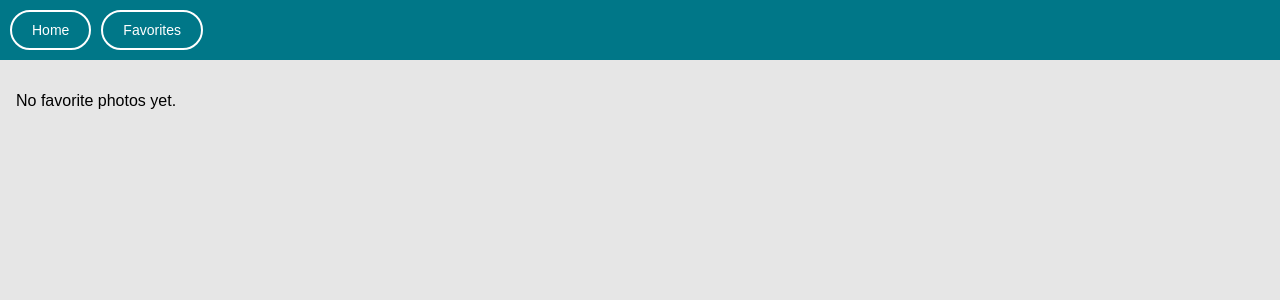
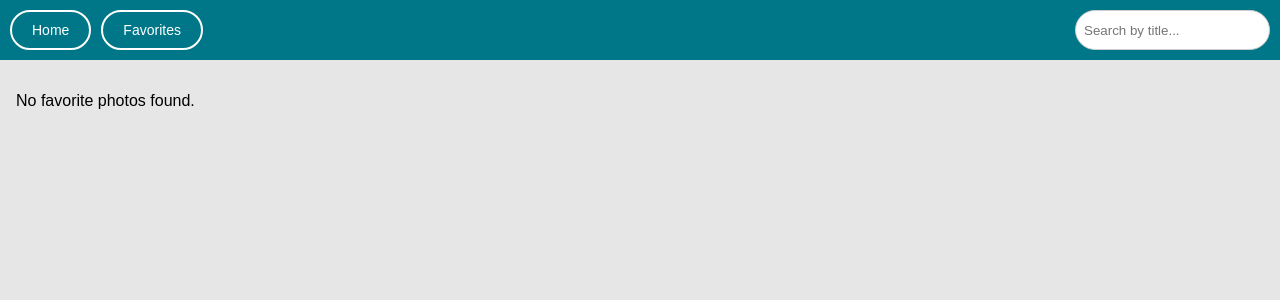
Before and after one commit to vaivav11/flickr-infinite-scroll, a React (Create React App) app: page /favorites in a window 1280 px wide. Shown: the top 300 px of the page. Built offline with nearby package versions, Linux system fonts and the light colour scheme.

Commit message:
search functionality

```diff
--- a/src/App.css
+++ b/src/App.css
@@ -60,3 +60,11 @@ body {
     height: auto;
   }
 }
+
+.search-input {
+  margin-left: auto;
+  padding: 8px;
+  border: 1px solid #ccc;
+  border-radius: 20px;
+  outline: none;
+}
--- a/src/App.tsx
+++ b/src/App.tsx
@@ -1,20 +1,81 @@
-import React from 'react';
-import { BrowserRouter as Router, Route, Routes, Link } from 'react-router-dom';
+import React, { useState, useCallback } from 'react';
+import { BrowserRouter as Router, Route, Routes, Link, useNavigate } from 'react-router-dom';
 import Gallery from './components/Gallery/Gallery';
 import Favorites from './components/Favorites/Favorites';
 import './App.css';
 
+const useDebounce = (value: string, delay: number) => {
+  const [debouncedValue, setDebouncedValue] = useState(value);
+
+  React.useEffect(() => {
+    const handler = setTimeout(() => {
+      setDebouncedValue(value);
+    }, delay);
+
+    return () => {
+      clearTimeout(handler);
+    };
+  }, [value, delay]);
+
+  return debouncedValue;
+};
+
+const Search: React.FC<{ onSearch: (query: string) => void }> = ({ onSearch }) => {
+  const [query, setQuery] = useState('');
+  const debouncedQuery = useDebounce(query, 300);
+
+  const handleChange = useCallback((e: React.ChangeEvent<HTMLInputElement>) => {
+    setQuery(e.target.value);
+  }, []);
+
+  React.useEffect(() => {
+    onSearch(debouncedQuery);
+  }, [debouncedQuery, onSearch]);
+
+  return (
+    <input
+      type="text"
+      placeholder="Search by title..."
+      value={query}
+      onChange={handleChange}
+      className="search-input"
+    />
+  );
+};
+
+const AppContent: React.FC<{ searchQuery: string; setSearchQuery: React.Dispatch<React.SetStateAction<string>> }> = ({ searchQuery, setSearchQuery }) => {
+  const navigate = useNavigate();
+
+  const handleSearch = (query: string) => {
+    setSearchQuery(query);
+  };
+
+  const handleHomeClick = () => {
+    setSearchQuery('');
+    navigate('/');
+  };
+
+  return (
+    <div>
+      <nav>
+        <Link to="/" onClick={handleHomeClick}>Home</Link>
+        <Link to="/favorites">Favorites</Link>
+        <Search onSearch={handleSearch} />
+      </nav>
+      <Routes>
+        <Route path="/" element={<Gallery searchQuery={searchQuery} />} />
+        <Route path="/favorites" element={<Favorites searchQuery={searchQuery} />} />
+      </Routes>
+    </div>
+  );
+};
+
 const App: React.FC = () => {
+  const [searchQuery, setSearchQuery] = useState('');
+
   return (
     <Router>
-      <nav>
-        <Link to="/">Home</Link>
-        <Link to="/favorites">Favorites</Link>
-      </nav>
-      <Routes>
-        <Route path="/" element={<Gallery />} />
-        <Route path="/favorites" element={<Favorites />} />
-      </Routes>
+      <AppContent searchQuery={searchQuery} setSearchQuery={setSearchQuery} />
     </Router>
   );
 };
--- a/src/components/Favorites/Favorites.tsx
+++ b/src/components/Favorites/Favorites.tsx
@@ -1,27 +1,40 @@
-import React, { useState } from 'react';
+import React from 'react';
 import PhotoCard from '../PhotoCard/PhotoCard';
 
-const Favorites: React.FC = () => {
-  const [favorites, setFavorites] = useState<any[]>(() => {
+interface FavoritesProps {
+  searchQuery: string;
+}
+
+const Favorites: React.FC<FavoritesProps> = ({ searchQuery }) => {
+  const [favorites, setFavorites] = React.useState<any[]>(() => {
     const savedFavorites = localStorage.getItem('favorites');
     return savedFavorites ? JSON.parse(savedFavorites) : [];
   });
 
   const handleFavorite = (photo: any) => {
-    const updatedFavorites = favorites.filter(fav => fav.id !== photo.id);
-    setFavorites(updatedFavorites);
-    localStorage.setItem('favorites', JSON.stringify(updatedFavorites));
+    const isFavorite = favorites.some(fav => fav.id === photo.id);
+    if (isFavorite) {
+      const updatedFavorites = favorites.filter(fav => fav.id !== photo.id);
+      setFavorites(updatedFavorites);
+      localStorage.setItem('favorites', JSON.stringify(updatedFavorites));
+    }
   };
+
+  const filteredFavorites = favorites.filter(photo =>
+    photo.title.toLowerCase().includes(searchQuery.toLowerCase())
+  );
 
   return (
     <div className="favorites">
-      {favorites.length === 0 ? (
-        <p>No favorite photos yet.</p>
-      ) : (
-        favorites.map(photo => (
-          <PhotoCard key={photo.id} photo={photo} onFavorite={handleFavorite} isFavorite />
-        ))
-      )}
+      {filteredFavorites.length === 0 && <p>No favorite photos found.</p>}
+      {filteredFavorites.map(photo => (
+        <PhotoCard
+          key={photo.id}
+          photo={photo}
+          onFavorite={handleFavorite}
+          isFavorite={true}
+        />
+      ))}
     </div>
   );
 };
--- a/src/components/Gallery/Gallery.tsx
+++ b/src/components/Gallery/Gallery.tsx
@@ -1,10 +1,15 @@
-import React, { useState, useEffect, useRef, useCallback } from 'react';
+import React, { useState, useEffect, useCallback, useRef } from 'react';
 import PhotoCard from '../PhotoCard/PhotoCard';
 
-const Gallery: React.FC = () => {
+interface GalleryProps {
+  searchQuery: string;
+}
+
+const Gallery: React.FC<GalleryProps> = React.memo(({ searchQuery }) => {
   const [photos, setPhotos] = useState<any[]>([]);
   const [page, setPage] = useState(1);
   const [loading, setLoading] = useState(false);
+  const [hasMore, setHasMore] = useState(true);
   const [favorites, setFavorites] = useState<any[]>(() => {
     const savedFavorites = localStorage.getItem('favorites');
     return savedFavorites ? JSON.parse(savedFavorites) : [];
@@ -12,15 +17,44 @@ const Gallery: React.FC = () => {
 
   const fetchPhotos = useCallback(async () => {
     setLoading(true);
-    const response = await fetch(`https://api.flickr.com/services/rest/?method=flickr.photos.getRecent&api_key=${process.env.REACT_APP_FLICKR_API_KEY}&format=json&nojsoncallback=1&page=${page}`);
-    const data = await response.json();
-    setPhotos(prevPhotos => [...prevPhotos, ...data.photos.photo]);
+    try {
+      const baseUrl = 'https://api.flickr.com/services/rest/';
+      const searchMethod = searchQuery
+        ? 'flickr.photos.search'
+        : 'flickr.photos.getRecent';
+
+      const url = `${baseUrl}?method=${searchMethod}&api_key=${process.env.REACT_APP_FLICKR_API_KEY}&format=json&nojsoncallback=1&page=${page}&text=${encodeURIComponent(searchQuery)}`;
+
+      const response = await fetch(url);
+      const data = await response.json();
+
+      setPhotos(prevPhotos => {
+        const existingIds = new Set(prevPhotos.map(photo => photo.id));
+        const newPhotos = data.photos.photo.filter((photo: any) => !existingIds.has(photo.id));
+
+        if (newPhotos.length === 0) {
+          setHasMore(false);
+        }
+
+        return [...prevPhotos, ...newPhotos];
+      });
+    } catch (error) {
+      console.error('Failed to fetch photos:', error);
+    }
     setLoading(false);
-  }, [page]);
+  }, [page, searchQuery]);
 
   useEffect(() => {
-    fetchPhotos();
-  }, [fetchPhotos]);
+    setPage(1);
+    setPhotos([]);
+    setHasMore(true);
+  }, [searchQuery]);
+
+  useEffect(() => {
+    if (hasMore) {
+      fetchPhotos();
+    }
+  }, [fetchPhotos, hasMore, page]);
 
   useEffect(() => {
     localStorage.setItem('favorites', JSON.stringify(favorites));
@@ -32,13 +66,13 @@ const Gallery: React.FC = () => {
       if (loading) return;
       if (observer.current) observer.current.disconnect();
       observer.current = new IntersectionObserver(entries => {
-        if (entries[0].isIntersecting) {
+        if (entries[0].isIntersecting && hasMore) {
           setPage(prevPage => prevPage + 1);
         }
       });
       if (node) observer.current.observe(node);
     },
-    [loading]
+    [loading, hasMore]
   );
 
   const handleFavorite = (photo: any) => {
@@ -67,6 +101,6 @@ const Gallery: React.FC = () => {
       {loading && <p>Loading...</p>}
     </div>
   );
-};
+});
 
 export default Gallery;
--- a/src/components/PhotoCard/PhotoCard.tsx
+++ b/src/components/PhotoCard/PhotoCard.tsx
@@ -7,7 +7,7 @@ interface PhotoCardProps {
   isFavorite: boolean;
 }
 
-const PhotoCard: React.FC<PhotoCardProps> = ({ photo, onFavorite, isFavorite }) => {
+const PhotoCard: React.FC<PhotoCardProps> = React.memo(({ photo, onFavorite, isFavorite }) => {
   const imageRef = useRef<HTMLImageElement>(null);
   const imageUrl = `https://live.staticflickr.com/${photo.server}/${photo.id}_${photo.secret}_q.jpg`;
   const imageUrlLarge = `https://live.staticflickr.com/${photo.server}/${photo.id}_${photo.secret}_b.jpg`;
@@ -56,6 +56,6 @@ const PhotoCard: React.FC<PhotoCardProps> = ({ photo, onFavorite, isFavorite })
       <img ref={imageRef} src={imageUrl} alt={photo.title} className="lazy-load" />
     </div>
   );
-};
+});
 
 export default PhotoCard;
```
Also changed, not shown: src/components/PhotoCard/PhotoCard.css (line endings or trailing spaces), 1 other file (tests, documents, lock files or other folders).
